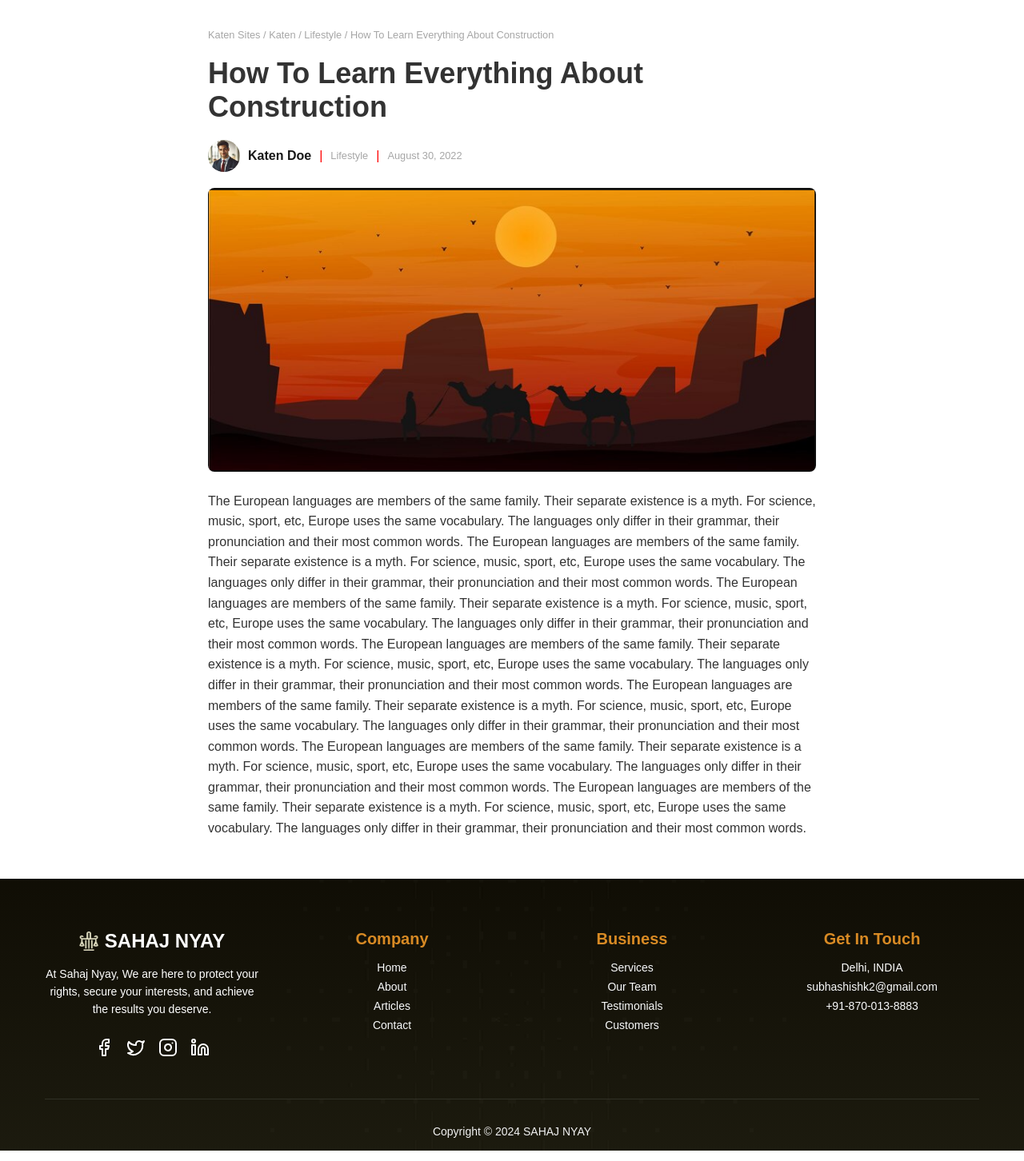
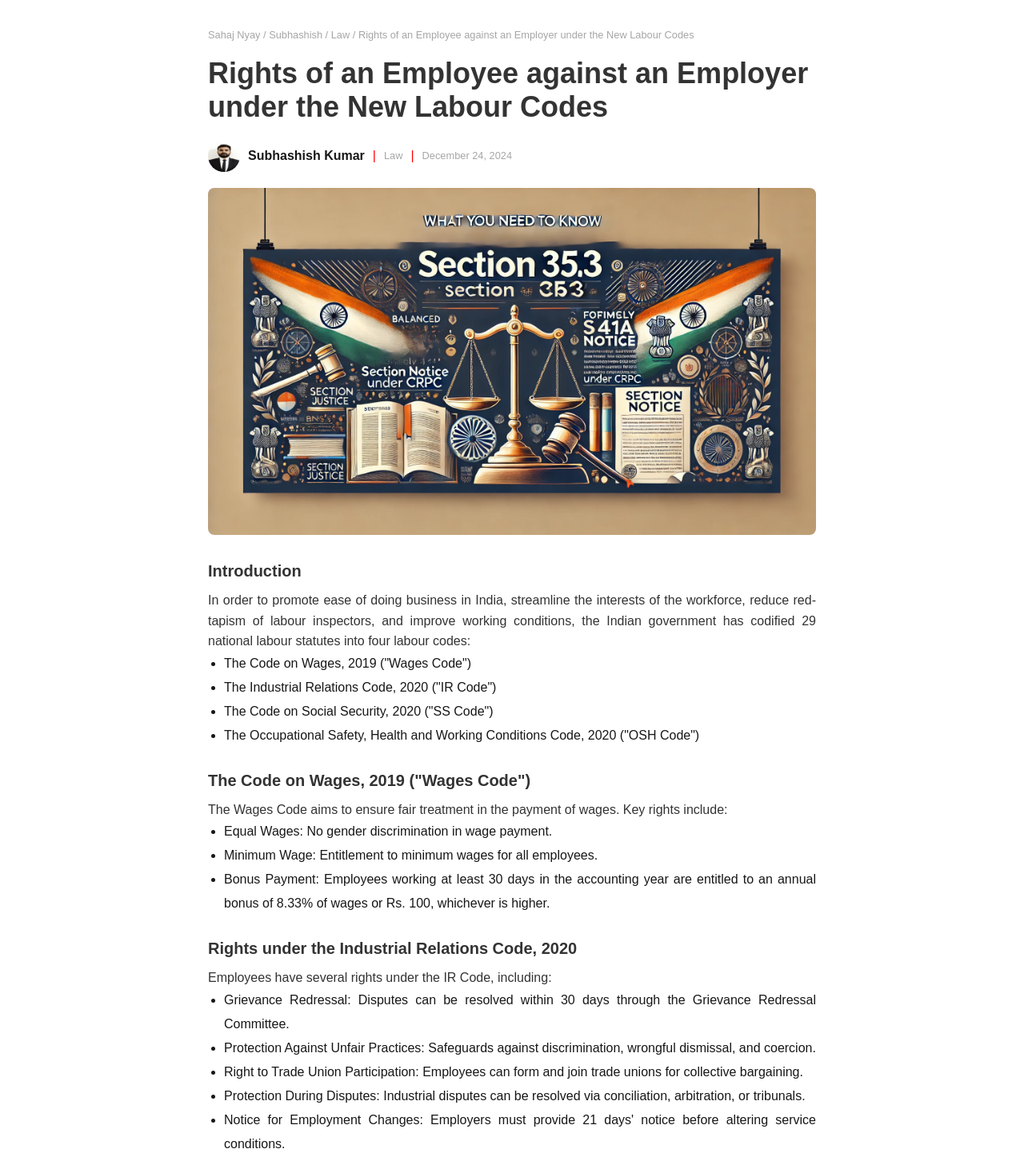
Before and after one commit to gautamkmahato/Law-firm, a Next.js app: page /blog/Rights-of-an-Employee-against-an-Employer-under-the-new-Labour-Codes in a window 1280 px wide. Shown: the part 83-1535 px from the top of the page at 80% size. Built offline with nearby package versions, Linux system fonts and the light colour scheme.

Commit message:
added next article page

```diff
--- /dev/null
+++ b/app/blog/Rights-of-an-Employee-against-an-Employer-under-the-new-Labour-Codes/page.js
@@ -0,0 +1,119 @@
+import Image from 'next/image';
+import Link from 'next/link';
+import styles from '../[blogTitle]/blogPost.module.css';
+import profileImage from '../../public/assets/profile.jpg';
+import coverImage from '../../public/assets/banner-1.jpg';
+
+export const metadata = {
+  title: "Rights of an Employee against an Employer under the New Labour Codes",
+  description: "Understand the rights of employees under the new Labour Codes, including provisions related to wages, industrial relations, social security, and occupational safety.",
+};
+
+export default function BlogPost({ params }) {
+  return (
+    <article className={styles.blogPost}>
+      <nav className={styles.breadcrumb}>
+        <Link href="/">Sahaj Nyay</Link> /{' '}
+        <Link href="/team">Subhashish</Link> /{' '}
+        <Link href="/">Law</Link> /{' '}
+        <span>Rights of an Employee against an Employer under the New Labour Codes</span>
+      </nav>
+
+      <h1 className={styles.title}>Rights of an Employee against an Employer under the New Labour Codes</h1>
+
+      <div className={styles.meta}>
+        <Image
+          src={profileImage}
+          alt="Subhashish Kumar"
+          width={40}
+          height={40}
+          className={styles.avatar}
+        />
+        <span className={styles.author}>Subhashish Kumar</span>
+        <span style={{ color: 'red' }}>|</span>
+        <span className={styles.category}>Law</span>
+        <span style={{ color: 'red' }}>|</span>
+        <time className={styles.date}>December 24, 2024</time>
+      </div>
+
+      <div className={styles.imageContainer}>
+        <Image
+          src={coverImage}
+          alt="Employee rights documentation image"
+          width={800}
+          height={400}
+          className={styles.mainImage}
+        />
+      </div>
+
+      <div style={{ textAlign: 'justify' }}>
+        <h3 className={styles.contentHeader}>Introduction</h3>
+        <p className={styles.content}>
+          In order to promote ease of doing business in India, streamline the interests of the workforce, reduce red-tapism of labour inspectors, and improve working conditions, the Indian government has codified 29 national labour statutes into four labour codes:
+        </p>
+        <ul style={{ lineHeight: '30px', marginLeft: '20px' }}>
+          <li>The Code on Wages, 2019 ("Wages Code")</li>
+          <li>The Industrial Relations Code, 2020 ("IR Code")</li>
+          <li>The Code on Social Security, 2020 ("SS Code")</li>
+          <li>The Occupational Safety, Health and Working Conditions Code, 2020 ("OSH Code")</li>
+        </ul>
+
+        <h3 className={styles.contentHeader}>The Code on Wages, 2019 ("Wages Code")</h3>
+        <p className={styles.content}>
+          The Wages Code aims to ensure fair treatment in the payment of wages. Key rights include:
+        </p>
+        <ul style={{ lineHeight: '30px', marginLeft: '20px' }}>
+          <li>Equal Wages: No gender discrimination in wage payment.</li>
+          <li>Minimum Wage: Entitlement to minimum wages for all employees.</li>
+          <li>Bonus Payment: Employees working at least 30 days in the accounting year are entitled to an annual bonus of 8.33% of wages or Rs. 100, whichever is higher.</li>
+        </ul>
+
+        <h3 className={styles.contentHeader}>Rights under the Industrial Relations Code, 2020</h3>
+        <p className={styles.content}>Employees have several rights under the IR Code, including:</p>
+        <ul style={{ lineHeight: '30px', marginLeft: '20px' }}>
+          <li>Grievance Redressal: Disputes can be resolved within 30 days through the Grievance Redressal Committee.</li>
+          <li>Protection Against Unfair Practices: Safeguards against discrimination, wrongful dismissal, and coercion.</li>
+          <li>Right to Trade Union Participation: Employees can form and join trade unions for collective bargaining.</li>
+          <li>Protection During Disputes: Industrial disputes can be resolved via conciliation, arbitration, or tribunals.</li>
+          <li>Notice for Employment Changes: Employers must provide 21 days' notice before altering service conditions.</li>
+          <li>Fair Treatment for Fixed-Term Employees: Equal wages and benefits as permanent workers.</li>
+          <li>Protection from Unjust Retrenchment: Includes notice and compensation.</li>
+          <li>Subsistence Allowance During Suspension: Workers receive 50%-75% of wages during suspension.</li>
+          <li>Right to Arbitration: Disputes can be resolved through binding arbitration.</li>
+        </ul>
+
+        <h3 className={styles.contentHeader}>Rights under the Code on Social Security, 2020</h3>
+        <p className={styles.content}>Employees' rights under the SS Code include:</p>
+        <ul style={{ lineHeight: '30px', marginLeft: '20px' }}>
+          <li>Provident Fund: Retirement savings under the Employees' Provident Fund Scheme.</li>
+          <li>Pension: Retirement pensions under the Employees' Pension Scheme.</li>
+          <li>Insurance: Deposit-Linked Insurance Scheme benefits for dependents.</li>
+          <li>Health Benefits: Medical care under the Employees' State Insurance Scheme.</li>
+          <li>Maternity Benefits: Paid leave and medical care during pregnancy.</li>
+          <li>Gratuity: Financial benefits for long-term service.</li>
+          <li>Compensation: Benefits for employment injury or disease.</li>
+          <li>Social Security for Gig and Platform Workers: Coverage for non-traditional workers.</li>
+          <li>Unorganized Workers: Welfare schemes for health care and financial protection.</li>
+          <li>Disability and Death Benefits: Compensation for the employee and family.</li>
+        </ul>
+
+        <h3 className={styles.contentHeader}>Rights under the Occupational Safety, Health and Working Conditions Code, 2020</h3>
+        <p className={styles.content}>Employees' safety rights under the OSH Code include:</p>
+        <ul style={{ lineHeight: '30px', marginLeft: '20px' }}>
+          <li>Safe Workplace: Hazard-free environment to avoid injuries and diseases.</li>
+          <li>Annual Health Checks: Free annual health check-ups for specific employees.</li>
+          <li>No Fees for Safety: Employers cannot charge employees for workplace safety measures.</li>
+          <li>Safety Information Access: Right to health and safety information.</li>
+          <li>Reporting Unsafe Conditions: Employees can report unsafe situations.</li>
+          <li>Safe Work Systems: Employers must arrange for safe handling and storage of hazardous materials.</li>
+          <li>Disease Notification: Right to report occupational diseases.</li>
+          <li>Action to Remove Danger: Right to discontinue dangerous work without penalties.</li>
+          <li>Safety Training and Supervision: Employers must provide training and supervision for safety.</li>
+          <li>Welfare Facilities: Access to restrooms and first-aid facilities.</li>
+          <li>Protection from Dangerous Work: Employees can refuse inherently dangerous tasks.</li>
+          <li>Redressal Mechanism: Grievances can be raised with safety committees or facilitators.</li>
+        </ul>
+      </div>
+    </article>
+  );
+}
--- a/app/blog/What-is-a-legal-notice-a-simple-guide/page.js
+++ b/app/blog/What-is-a-legal-notice-a-simple-guide/page.js
@@ -33,7 +33,7 @@ export default function BlogPost({ params }) {
         <span style={{ color: 'red' }}>|</span>
         <span className={styles.category}>Law</span>
         <span style={{ color: 'red' }}>|</span>
-        <time className={styles.date}>December 29, 2024</time>
+        <time className={styles.date}>December 21, 2024</time>
       </div>
 
       <div className={styles.imageContainer}>
```
Also changed, not shown: app/components/Blog.jsx (+15 -0 lines).
